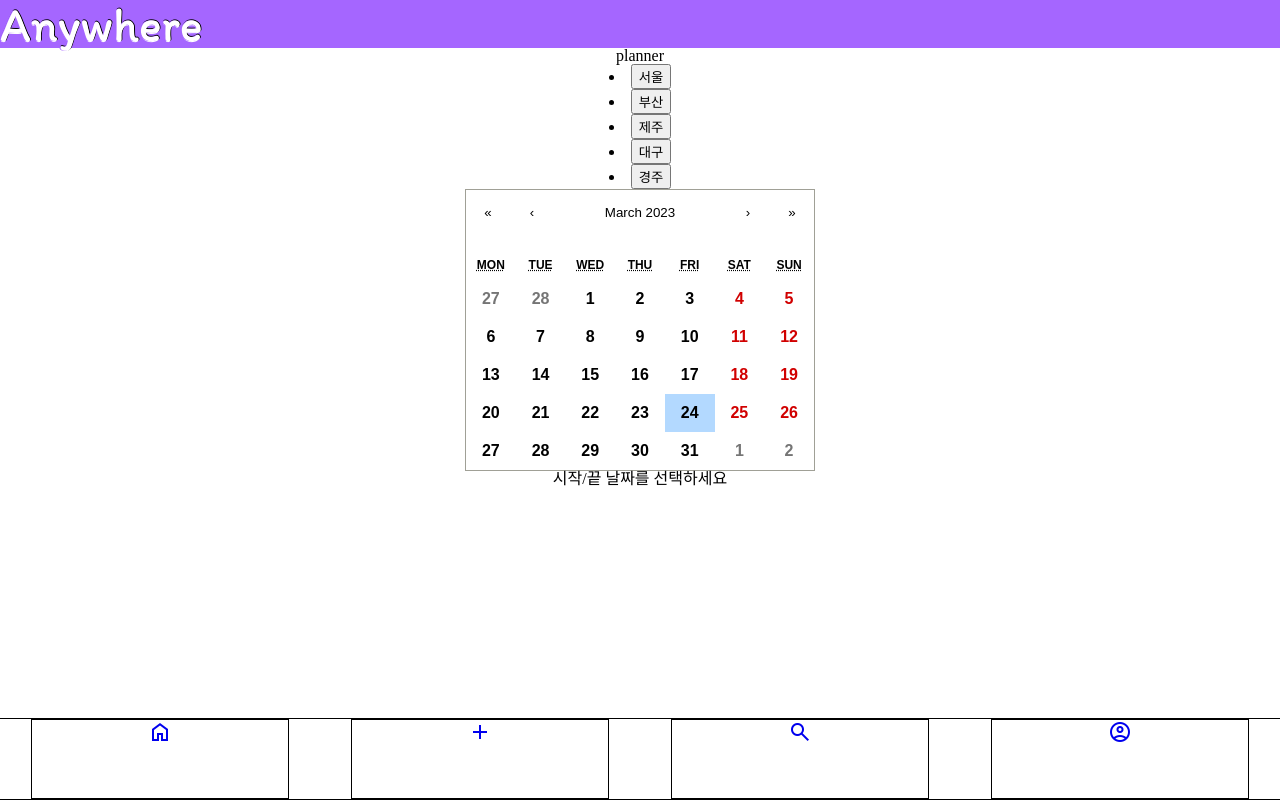
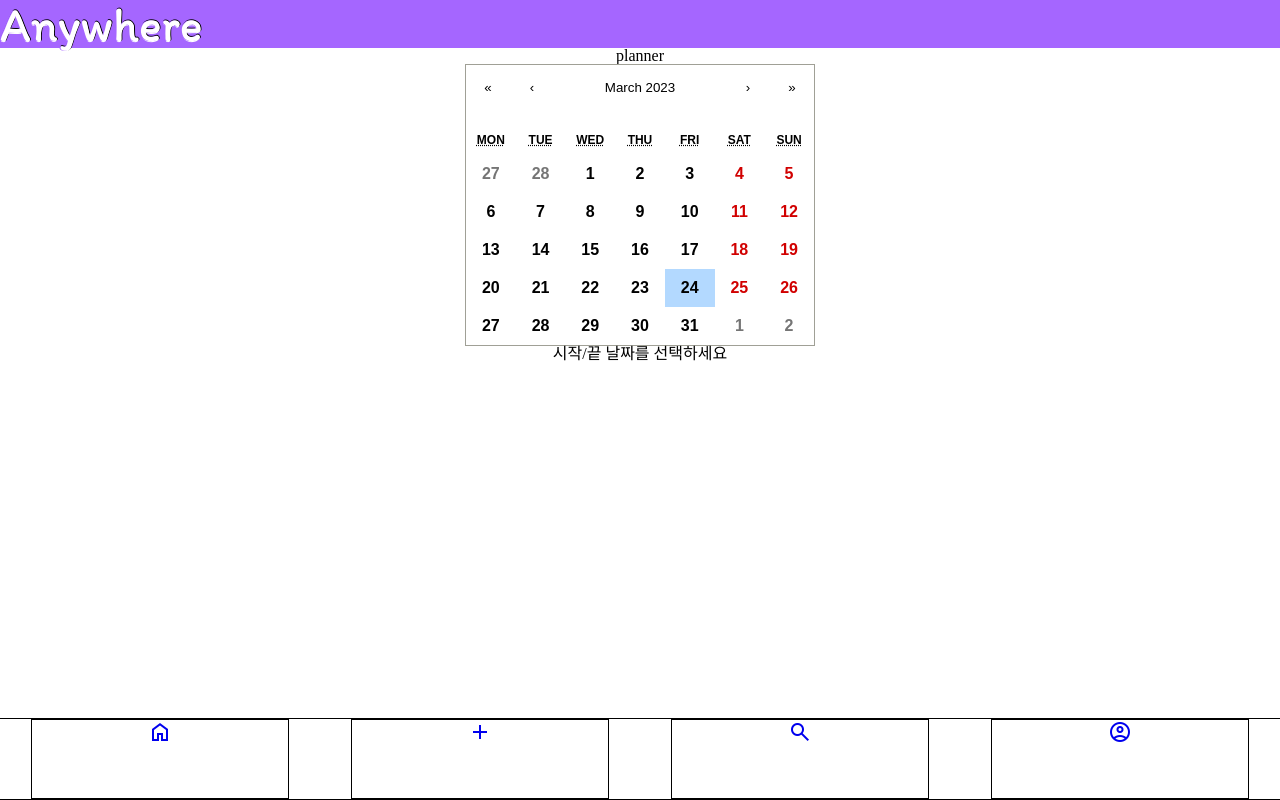
Before and after one commit to SwimmingRiver/anywhere_front_sketch, a React (Create React App) app: page /planner in a window 1280 px wide. Built offline with nearby package versions, Linux system fonts and the light colour scheme.

Commit message:
search planner 수정

```diff
--- a/src/Components/Login.js
+++ b/src/Components/Login.js
@@ -27,11 +27,11 @@ function Login() {
         <form onSubmit={onSubmit}>
           <div>
             <label>id</label>
-            <input value={id} onChange={setId} placeholder="id" />
+            <input value={id} onChange={setId} required placeholder="id" />
           </div>
           <div>
             <label>password</label>
-            <input value={password} onChange={setPassword} placeholder="password" />
+            <input value={password} onChange={setPassword} type="password" required placeholder="password" />
           </div>
           <button>login</button>
           <a href={KAKAO_AUTH_URL}>Kakao</a>
--- a/src/Components/Planner.js
+++ b/src/Components/Planner.js
@@ -70,7 +70,6 @@ function Planner() {
     //reducer  날짜+지역
     const plan = {
       id:me[0].id,
-      cities: visitedCities,
       dates: selectedDates.map((date) => ({
         year: date.getFullYear(),
         month: date.getMonth() + 1,
@@ -79,20 +78,12 @@ function Planner() {
     };
 
     dispatch(PlanSlice.actions.ADD_PLAN(plan));
-    navigate("/myplan");
+    navigate("/search");
   };
   return (
     <>
       planner
-      <h2>
-        {Object.keys(cities).map((v, i) => (
-          <li key={i}>
-            <button onClick={() => toggleCityVisited(v)}>
-              {v} {cities[v] ? "- O" : null}
-            </button>
-          </li>
-        ))}
-      </h2>
+
       <StyledCalendar
         value={dateRange}
         onChange={handleDateChange}
@@ -102,7 +93,6 @@ function Planner() {
         <h2>시작/끝 날짜를 선택하세요</h2>
       ) : (
         <button onClick={onMakePlan}>
-          {visitedCities.map((v) => v + ",")}
           {selectedDates[0]?.getFullYear()}.{selectedDates[0]?.getMonth()}.
           {selectedDates[0]?.getDate()}~
           {selectedDates[selectedDates.length - 1]?.getFullYear()}.
--- a/src/Components/Search.js
+++ b/src/Components/Search.js
@@ -43,9 +43,12 @@ function Search() {
           ? null
           : List.filter((v) => v.includes(keyword.toLowerCase())).map(
               (v, i) => (
+                <>
                 <Link to={`/place/${v}`} key={i}>
                   {v}
                 </Link>
+                <button>+</button>
+                </>
               )
             )}
         <hr />
```
